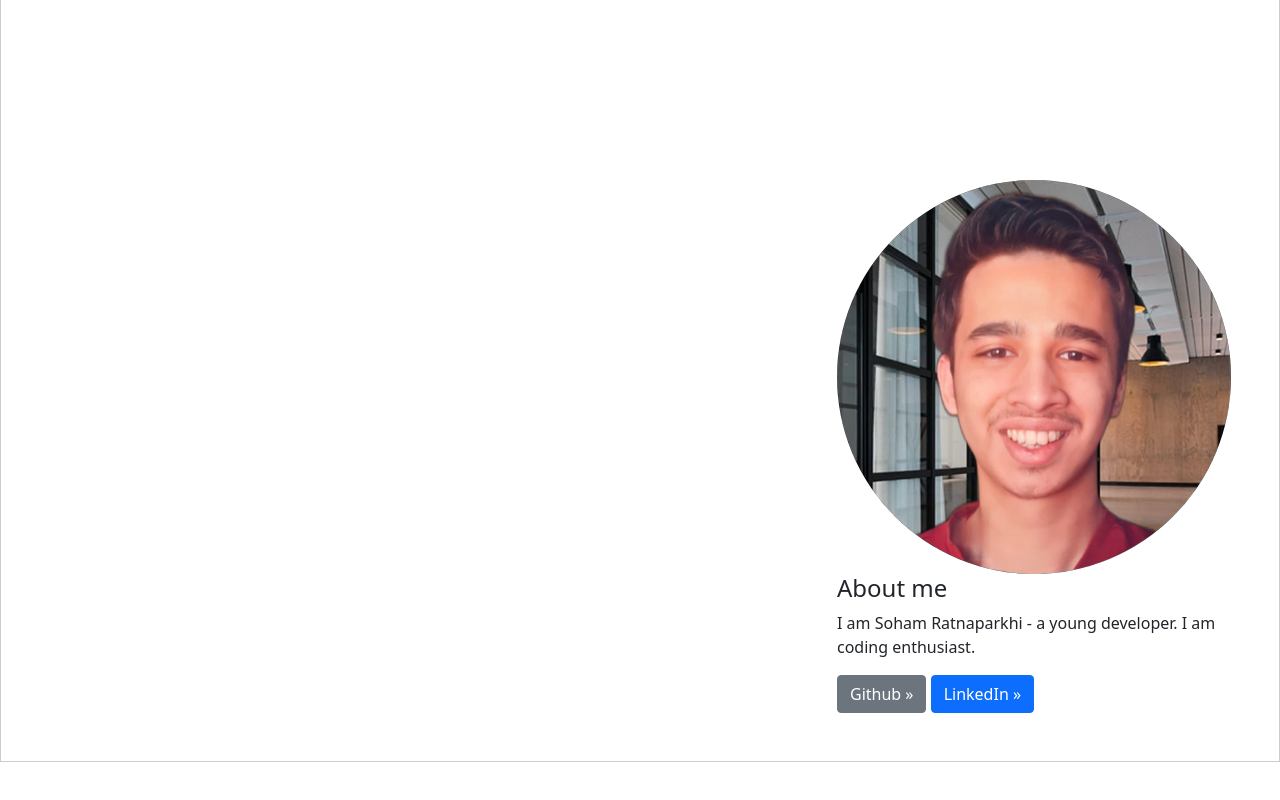
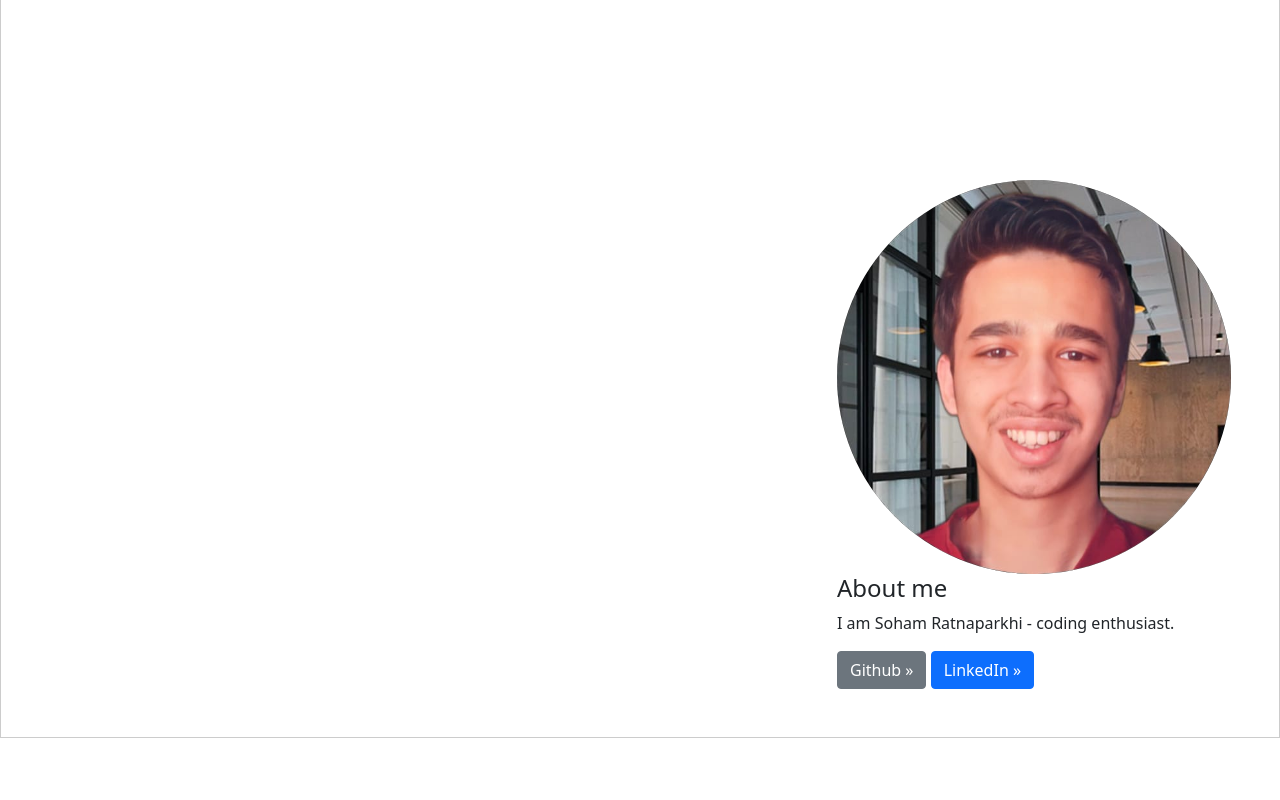
Before and after one commit to SohamRatnaparkhi/VoiceAssistant, a plain HTML site: page index.html in a window 1280 px wide. Shown: the part 2050-2850 px from the top of the page. Drawn offline with nearby package versions, Linux system fonts and the light colour scheme.

Commit message:
Update index.html

```diff
--- a/index.html
+++ b/index.html
@@ -300,7 +300,7 @@
         <div class="col-lg-4">
             <img class="bd-placeholder-img rounded-circle" width="50" height="50" src="me.jpg" alt="">
             <h4>About me</h4>
-            <p>I am Soham Ratnaparkhi - a young developer. I am coding enthusiast.</p>
+            <p>I am Soham Ratnaparkhi - coding enthusiast.</p>
             <a class="btn btn-secondary" href="https://github.com/SohamRatnaparkhi">Github »</a>
             <a class="btn btn-primary" href="https://www.linkedin.com/in/soham-ratnaparkhi-3a3775ab/">LinkedIn »</a>
         </div>
```
